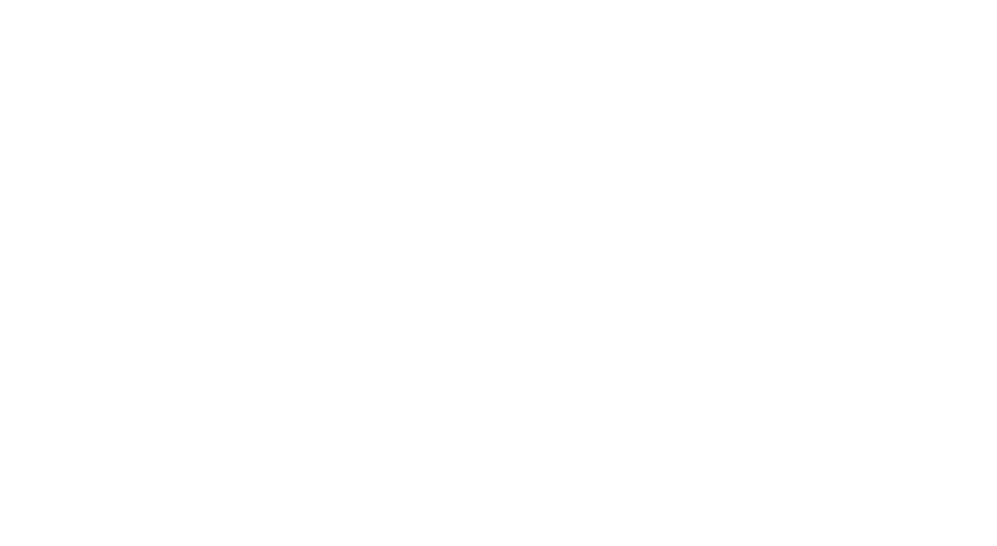
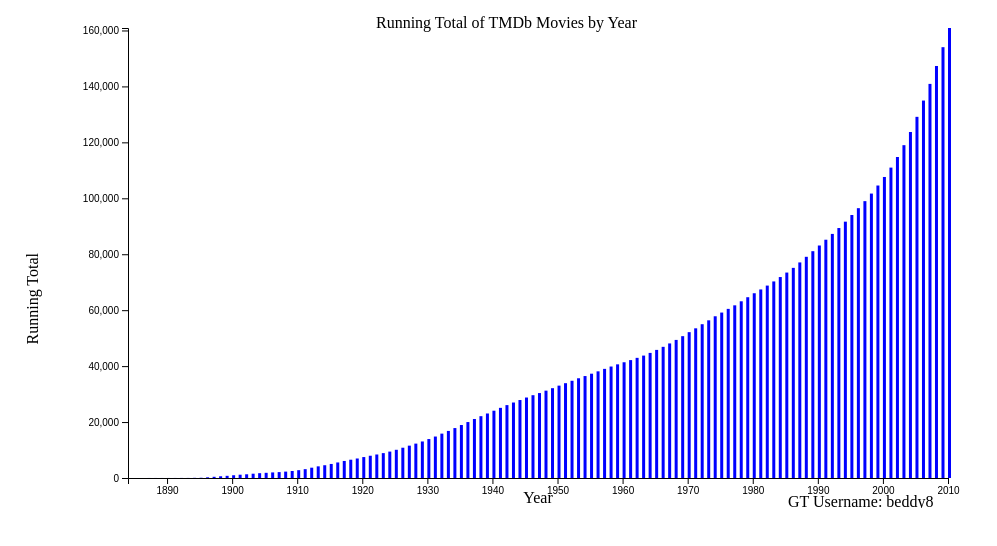
Before and after one commit to brackeneddy/CSE6242_HW1, a website: page Q3/Q3.html in a window 1280 px wide. Shown: the whole page, without its empty margins (0-997 px from the left). Drawn offline with Linux system fonts and the light colour scheme.

Commit message:
q3 issues with sizing

```diff
--- a/Q3/Q3.html
+++ b/Q3/Q3.html
@@ -7,7 +7,7 @@
   <style>
     /* Define css rules here */
   </style>
-<title></title>
+<title>Running Total of TMDb Movies by Year</title>
 </head>
 
 <body>
@@ -19,28 +19,37 @@
 
   <script>
     // define the dimensions and margins for the graph
-
+    var width = 960;
+    var height = 500;
+    var margin = {top: 20, right: 30, bottom: 30, left: 40};
+    var cont_width = width - margin.left - margin.right;
+    var cont_height = height - margin.top - margin.bottom;
 
     // define function to parse time in years format
-
+    var parse_time = d3.timeParse('%Y');
 
     // create scales x & y for X and Y axis and set their ranges
-
+    var x = d3.scaleTime().range([margin.left, cont_width - margin.right]);
+    var y = d3.scaleLinear().range([cont_height, 0])
 
 
     // append svg element to the body of the page
-    var svg = d3.select("body").append("svg")
-	   	// set the id, dimensions and position of the svg element
-	    	.append("g")
-	    	.attr("id", "container");
+    var svg = d3.select("body")
+                .append("svg")
+                .attr('width', width)
+                .attr('height', height)
+                .append("g")
+                .attr("transform", "translate(80,20)")
 
 
     // Get the data
-	var pathToCsv = "";		// path to csv
+	  var pathToCsv = 'q3.csv';		// path to csv
 
     d3.dsv(",", pathToCsv, function (d) {
       return {
         // format data attributes if required
+        year: parse_time(d.year),
+        running_total: +d.running_total
       }
     }).then(function (data) {
       console.log(data); // you should see the data in your browser's developer tools console
@@ -48,25 +57,72 @@
       /* Create bar plot using data from csv */
 
       // set the domains of X and Y scales based on data
-      x.domain();
-      y.domain();
+      x.domain(d3.extent(data, function (d){return d.year;}));
+      y.domain(([0, d3.max(data, function (d) {return d.running_total;})]));
 
       // Add bars to svg - create new elements based on your data
-      svg.selectAll()
+      svg.selectAll('.bars')
+        .data(data)
+        .enter()
+        .append('rect')
+        .attr('id', 'bars')
+        .attr("x", function(d) {return x(d.year);})
+        .attr("y", function(d) {return y(d.running_total); })
+        .attr("width", 3)
+        .attr("height", function(d) {return cont_height - y(d.running_total);})
+        .attr("fill", "blue");
 
 
       // Add the X Axis
-      svg.append()
+      var x_axis= d3.axisBottom(x).ticks(d3.timeYear.every(10));
+
+      svg.append("g")
+         .attr('id', 'x_axis')
+         .attr("transform", "translate(0," + cont_height + ")")
+         .call(x_axis);
 
       // Add the text label for X Axis
-      svg.append()
+      svg.append("g")
+         .append('text')
+         .attr('id', 'x_axis_label')
+         .attr("transform", "translate(450, 475)")
+         .attr("text-anchor", "middle")
+         .text("Year");
 
       // Add the Y Axis
-      svg.append()
+      var y_axis = d3.axisLeft(y).ticks(10);
+
+      svg.append("g")
+         .attr('id', 'y_axis')
+         .attr("transform", "translate(" + margin.left + ", 0)")
+         .call(y_axis)
 
       // Add the text label for Y axis
-      svg.append()
+      svg.append("g")
+        .append('text')
+        .attr('id', 'y_axis_label')
+        .attr("transform", "rotate(-90)")
+        .attr("x", -cont_height/2)
+        .attr("y", 30)
+        .attr("dy", "-5em")
+        .attr("text-anchor", "end")
+        .text("Running Total");
 
+      // Add GT Username
+      svg.append('g')
+        .append('text')
+        .attr('id', 'credit')
+        .attr("transform", "translate(700,479)")
+        .attr("text-anchor", "bottom-right")
+        .text("GT Username: beddy8");
+
+      // Add the title
+      svg.append('g')
+        .append('text')
+        .attr('id', 'title')
+        .attr("transform", "translate(" + width*.3 + ")")
+        .attr("text-anchor", "right")
+        .text("Running Total of TMDb Movies by Year");
 
     }).catch(function (error) {
       console.log(error);
--- /dev/null
+++ b/package.json
@@ -0,0 +1,5 @@
+{
+  "dependencies": {
+    "d3": "^7.8.5"
+  }
+}
```
Also changed, not shown: 3 other files.
